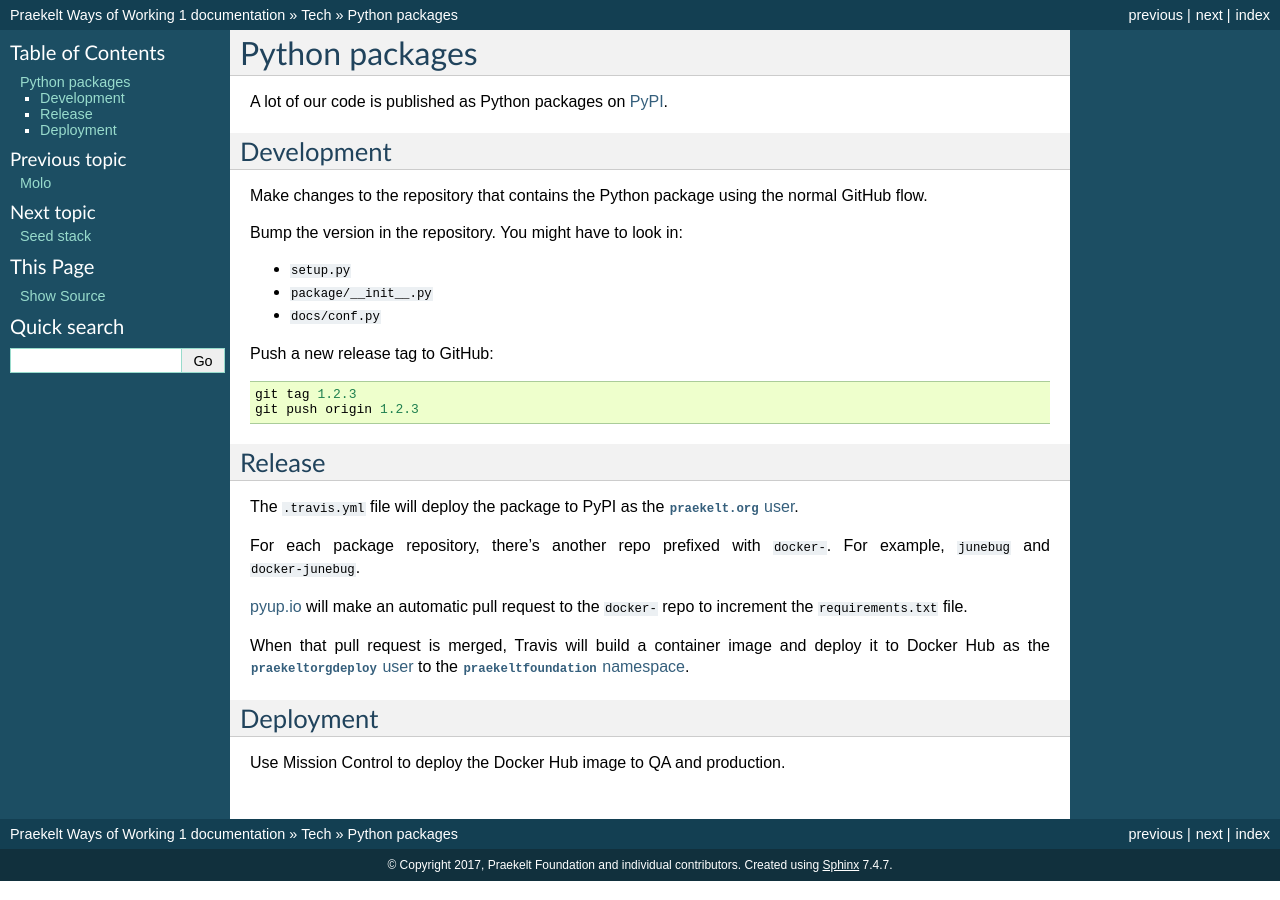
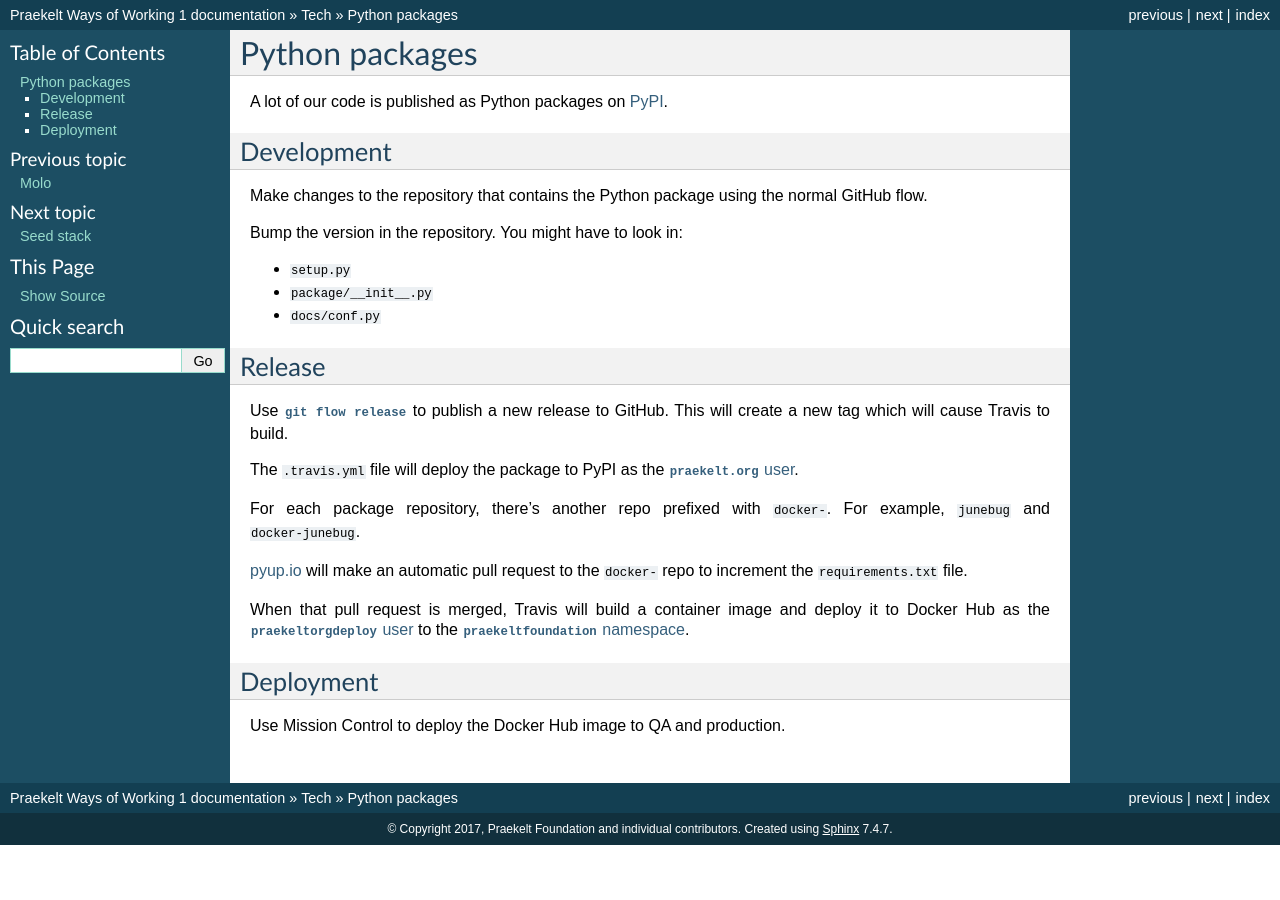
Before and after one commit to praekeltfoundation/ways-of-working, a Sphinx documentation site: the page built from docs/tech/python-packages.md, in a window 1280 px wide. Built offline with Sphinx 7.4.7, drawn with Linux system fonts in a browser that asks for light colours.

Commit message:
Recommend `git flow release` for releasing

````diff
--- a/docs/tech/python-packages.md
+++ b/docs/tech/python-packages.md
@@ -15,14 +15,10 @@ Bump the version in the repository. You might have to look in:
 - `package/__init__.py`
 - `docs/conf.py`
 
-Push a new release tag to GitHub:
+## Release
 
-```
-git tag 1.2.3
-git push origin 1.2.3
-```
-
-## Release
+Use [`git flow release`](../tools.html#git-flow) to publish a new release
+to GitHub. This will create a new tag which will cause Travis to build.
 
 The `.travis.yml` file will deploy the package to PyPI as the
 [`praekelt.org` user](https://pypi.org/user/praekelt.org/).
````
